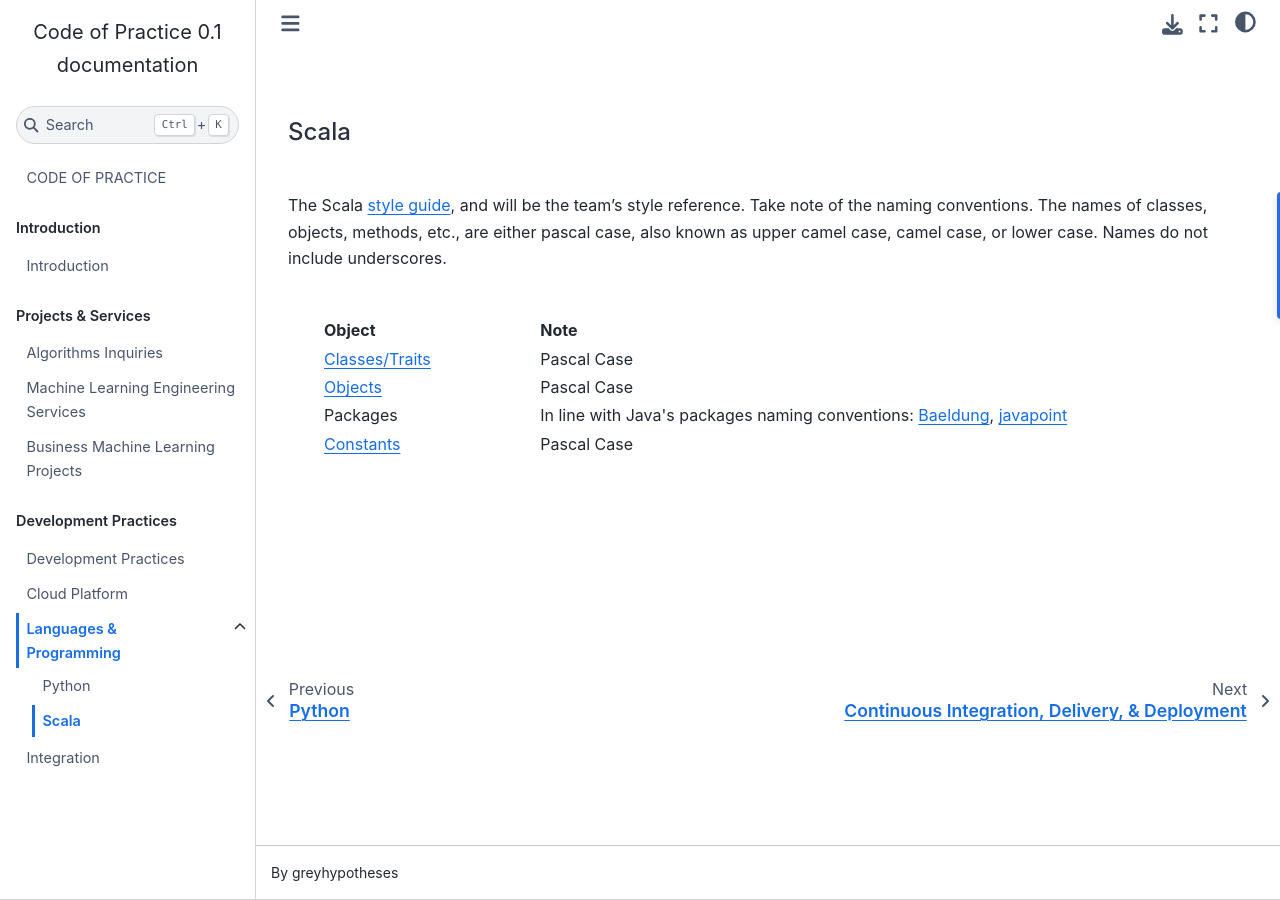
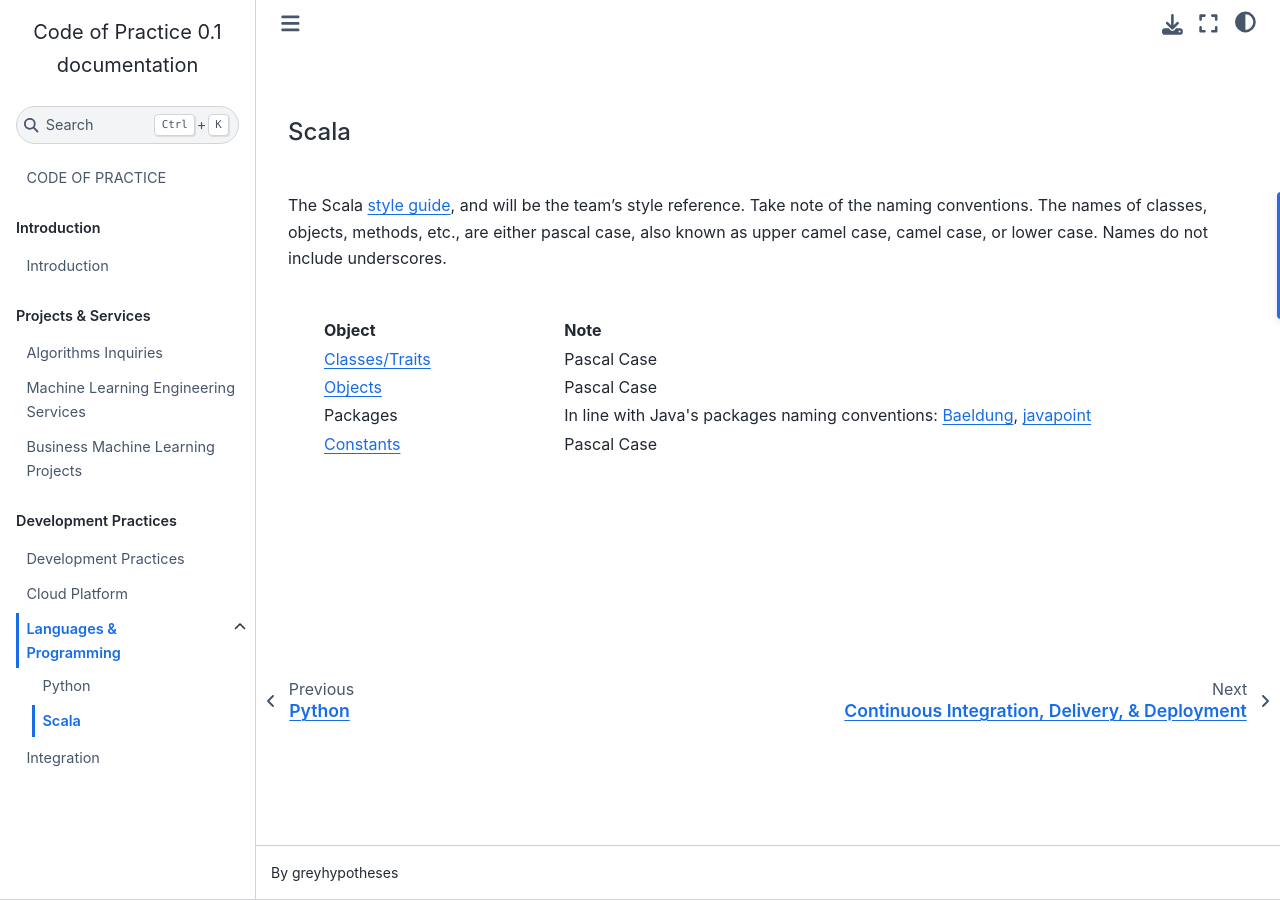
Before and after one commit to thereferences/practice, a Sphinx documentation site: the page built from docs/source/development/languages/scala.md, in a window 1280 px wide. Built offline with Sphinx 7.4.7 and the Sphinx Book theme 1.1.4, drawn with Linux system fonts in a browser that asks for light colours.

Commit message:
Update docs/source/development/languages/scala.md

```diff
--- a/docs/source/development/languages/scala.md
+++ b/docs/source/development/languages/scala.md
@@ -19,7 +19,7 @@ upper camel case, camel case, or lower case.  Names do not include underscores.
 <table style="width: 85%; border: 0; border-spacing: 5px; margin-left: 35px">
     <colgroup>
         <col span="1" style="width: 26.5%;">
-        <col span="1" style="width: 73.5%;">
+        <col span="1" style="width: 63.5%;">
     </colgroup>
     <thead><tr style="text-align: left"><th>Object</th><th>Note</th></tr></thead>
         <tr><td><a href="https://docs.scala-lang.org/style/naming-conventions.html#classestraits" target="_blank"
```
